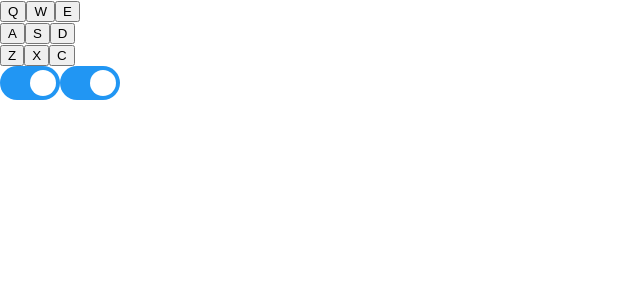
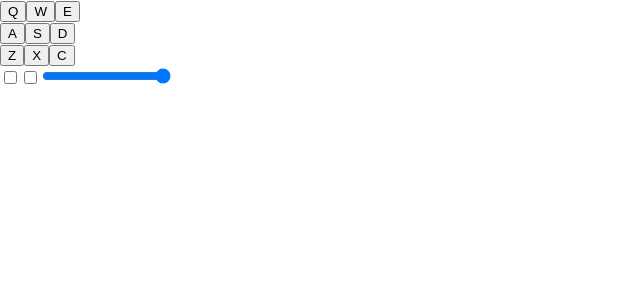
Before and after one commit to jesustellor/drumMachine, a React (Create React App) app: page / in a window 1280 px wide. Shown: the top 300 px of the page, without its empty margins (0-640 px from the left). Built offline with nearby package versions, Linux system fonts and the light colour scheme.

Commit message:
created a display to show what sound is being played

```diff
--- a/src/App.js
+++ b/src/App.js
@@ -1,150 +1,165 @@
-import { useState } from 'react';
-// import handleClick from './controllers/clickAudio';
-import './App.css';
+import React, { useEffect, useState } from 'react'
 
-function Square(props) {
+
+
+function Buttons(props){
   return(
-        <button className='square'
-        onClick={props.onClick}>
-          {props.value}
+    <button onClick={props.onClick}
+            className='buttonSounds'>
+      {props.keyBoard}
     </button>
   )
 }
 
-function Toggle(props) {
+function Display(props){
+  return(
+  <div>
+    <p>{props.value}</p>
+  </div>
+  )
+}
+
+function Swiches() {
   return(
     <label className="switch">
-      <input type="checkbox" onChange={props.onChange} checked={props.checked}/>
+      <input type="checkbox"/>
       <span className="slider round"></span>
     </label>
   )
 }
 
-function Board(props) {
-let buildSquare = (i) => {
+function PageVolume(props) {
   return(
-    <Square value={props.value[i]} onClick={() => {props.onClick(i)}}/>
+      <input type='range'
+             min="0"
+             max="1"
+             step="0.01"
+             onClick={props.onClick}
+            >
+      </input>
   )
 }
 
-let buildPower = () => {
-  return(
-    <Toggle onChange={() => {props.powerChange()}} checked={props.power}/>
+function Board(props) {
+
+let createButtons = (i) => {
+  return (
+    <Buttons keyBoard={props.keyBoard[i]} onClick={props.clicked} />
   )
 }
 
-let buildSwitch = () => {
-  return(
-    <Toggle onChange={() => {props.onChange()}} checked={props.switch}/>
+let createDisplay = () => {
+  return (
+    <Display value={props.firstDisplay} />
   )
 }
 
+let soundSwitch = () => {
   return(
-    <div>
+    <Swiches value={props.soundSwitch} />
+  )
+}
+
+let powerSwitch = () => {
+  return(
+    <Swiches value={props.powerSwitch} />
+  )
+}
+
+let createVolume = () => {
+  return(
+    <PageVolume />
+  )
+}
+
+  return (<div>
   <section>
-        {buildSquare(0)}
-        {buildSquare(1)}
-        {buildSquare(2)}
+  {createButtons(0)}
+  {createButtons(1)}
+  {createButtons(2)}
   </section>
   <section>
-        {buildSquare(3)}
-        {buildSquare(4)}
-        {buildSquare(5)}
+  {createButtons(3)}
+  {createButtons(4)}
+  {createButtons(5)}
   </section>
   <section>
-        {buildSquare(6)}
-        {buildSquare(7)}
-        {buildSquare(8)}
+  {createButtons(6)}
+  {createButtons(7)}
+  {createButtons(8)}
   </section>
-      {buildSwitch()}
-      {buildPower()}
+  {soundSwitch()}
+  {powerSwitch()}
+  {createVolume()}
+  {createDisplay()}
         </div>
-  );
+  )
 }
 
 function App() {
 
-
-  let [state, setState] = useState({
-    letters: ['Q', 'W', 'E', 'A', 'S', 'D', 'Z', 'X', 'C'],
-    firstSound: ["https://s3.amazonaws.com/freecodecamp/drums/Heater-1.mp3",
-                 "https://s3.amazonaws.com/freecodecamp/drums/Heater-2.mp3",
-                 "https://s3.amazonaws.com/freecodecamp/drums/Heater-3.mp3",
-                 "https://s3.amazonaws.com/freecodecamp/drums/Heater-4_1.mp3",
-                 "https://s3.amazonaws.com/freecodecamp/drums/Heater-6.mp3",
-                 "https://s3.amazonaws.com/freecodecamp/drums/Dsc_Oh.mp3",
-                 "https://s3.amazonaws.com/freecodecamp/drums/Kick_n_Hat.mp3",
-                 "https://s3.amazonaws.com/freecodecamp/drums/RP4_KICK_1.mp3",
-                 "https://s3.amazonaws.com/freecodecamp/drums/Cev_H2.mp3",
-                ],
-    secondSound: ["https://s3.amazonaws.com/freecodecamp/drums/Cev_H2.mp3",
-                  "https://s3.amazonaws.com/freecodecamp/drums/RP4_KICK_1.mp3",
-                  "https://s3.amazonaws.com/freecodecamp/drums/Kick_n_Hat.mp3",
-                  "https://s3.amazonaws.com/freecodecamp/drums/Dsc_Oh.mp3",
-                  "https://s3.amazonaws.com/freecodecamp/drums/Heater-6.mp3",
-                  "https://s3.amazonaws.com/freecodecamp/drums/Heater-4_1.mp3",
-                  "https://s3.amazonaws.com/freecodecamp/drums/Heater-3.mp3",
-                  "https://s3.amazonaws.com/freecodecamp/drums/Heater-2.mp3",
-                  "https://s3.amazonaws.com/freecodecamp/drums/Heater-1.mp3"],
-    switchSound: true,
+const [state, setState] = useState({
+  keyBoard: ['Q', 'W', 'E', 'A', 'S', 'D', 'Z', 'X', 'C'],
+  firstSound: ['https://s3.amazonaws.com/freecodecamp/drums/Heater-1.mp3',
+               'https://s3.amazonaws.com/freecodecamp/drums/Heater-2.mp3',
+               'https://s3.amazonaws.com/freecodecamp/drums/Heater-3.mp3',
+               'https://s3.amazonaws.com/freecodecamp/drums/Heater-4_1.mp3',
+               'https://s3.amazonaws.com/freecodecamp/drums/Heater-6.mp3',
+               'https://s3.amazonaws.com/freecodecamp/drums/Dsc_Oh.mp3',
+               'https://s3.amazonaws.com/freecodecamp/drums/Kick_n_Hat.mp3',
+               'https://s3.amazonaws.com/freecodecamp/drums/RP4_KICK_1.mp3',
+               'https://s3.amazonaws.com/freecodecamp/drums/Cev_H2.mp3',],
+  firstDisplay: ['Heater-1', 'Heater-2', 'Heater-3', 'Heater-4', 'Heater-6',
+                 'Dsc-Oh', 'Kick-n-Hat', 'RP4-Kick', 'Cev-H3'],
+  currentDisplay: null,
+  soundSwitch: true,
   powerSwitch: true,
-
 })
 
-
-  let handleButton = (x) => {
-
-    let decision = () => {
-      if(state.powerSwitch){
-        if(state.switchSound){
-          let audio = new Audio(state.firstSound[x]);
-          audio.play();} else {
-            let audio = new Audio(state.secondSound[x]);
+let playAudio = (i) => {
+  let audio = new Audio(state.firstSound[i]);
   audio.play();
 }
-      } else {
-        return
+
+let keyDown = (event) => {
+  let button = event.key;
+  console.log(button);
+  for(let i = 0; i <= state.firstSound.length; i++){
+    if(button.toUpperCase() === state.keyBoard[i]){
+      playAudio(i);
+      setState({...state, currentDisplay: state.firstDisplay[i]});
+     }
   }
 }
 
-      if(x === 0){
-        decision();
-      }else if(x === 1){
-        decision();
-      }else if(x === 2){
-        decision();
-      }else if(x === 3){
-        decision();
-      }else if(x === 4){
-        decision();
-      }else if(x === 5){
-        decision();
-      }else if(x === 6){
-        decision();
-      }else if(x === 7){
-        decision();
-      }else if(x === 8){
-        decision();
+useEffect(() => {
+  window.addEventListener('keydown', keyDown);
+  return () => {
+    window.removeEventListener('keydown', keyDown);
+  };
+});
+
+let clicked = (event) => {
+  let click = event.target.innerText;
+  console.log(click)
+  for(let i = 0; i <= state.firstSound.length; i++){
+    if(click === state.keyBoard[i]){
+      playAudio(i);
+      setState({...state, currentDisplay: state.firstDisplay[i]});
+     }
   }
 }
 
-  let changeSound = () => {
-    setState({...state, switchSound: !state.switchSound})
-  }
 
-  let changePower = () => {
-    setState({...state, powerSwitch: !state.powerSwitch})
-  }
 
-  return(
-    <Board value={state.letters}
-          onClick={i => handleButton(i)}
-          onChange={() => {changeSound()}}
-          switch={state.switchSound}
-          power={state.powerSwitch}
-          powerChange={() => {changePower()}}/>
+  return (
+    <Board clicked={clicked}
+           firstDisplay={state.currentDisplay}
+           keyBoard={state.keyBoard}
+           powerSwitch={state.powerSwitch}
+           soundSwitch={state.soundSwitch}
+    />
   )
 }
 
-
 export default App;
```
Lines whose indentation alone changed are shown as unchanged.
